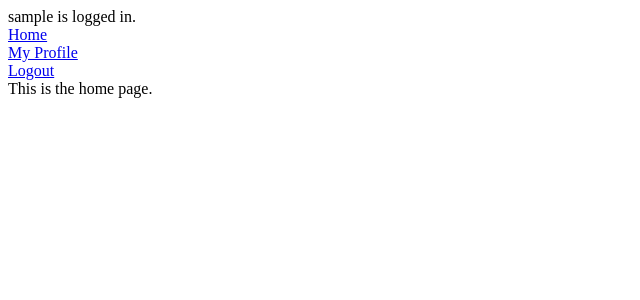
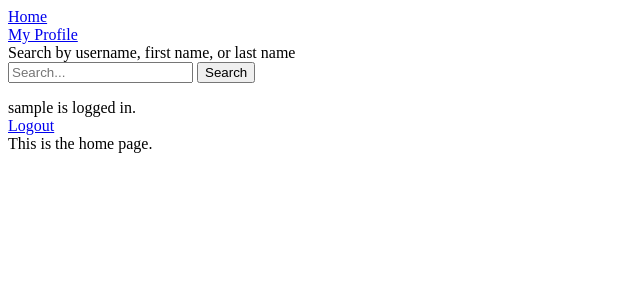
Before and after one commit to ChristianTreubig/cp-test, a Django app: page / in a window 1280 px wide. Shown: the top 300 px of the page, without its empty margins (0-640 px from the left). Run offline with Django 3.2, Linux system fonts and the light colour scheme; the visitor is signed in with stand-in values (Sample User, id 1).

Commit message:
add user search

```diff
--- a/cp_project/insta_clone/templates/base.html
+++ b/cp_project/insta_clone/templates/base.html
@@ -1,7 +1,15 @@
-<div>{{ request.user.username }} is logged in.</div>
 <div><a href="{% url 'home' %}">Home</a></div>
 <div><a href="{% url 'my_profile' %}">My Profile</a></div>
+<div>
+    <div>Search by username, first name, or last name</div>
+    <form action="{% url 'search_users' %}" method="GET">
+        <input name="search_string" type="text" placeholder="Search..." id="search_users">
+        <button type="submit">Search</button>
+    </form>
+</div>
+<div>{{ request.user.username }} is logged in.</div>
 <div><a href="{% url 'logout' %}">Logout</a></div>
+
 
 {% block content %}
 {% endblock content %}
--- a/cp_project/insta_clone/urls.py
+++ b/cp_project/insta_clone/urls.py
@@ -9,5 +9,6 @@ urlpatterns = [
     path('', views.home, name='home'),
     path('sign_up', views.SignupView.as_view(), name='sign_up'),
     path('my_profile', views.my_profile, name='my_profile'),
+    path('search_users', views.search_users, name='search_users'),
     path('logout', LogoutView.as_view(), name='logout'),
 ]
--- a/cp_project/insta_clone/views.py
+++ b/cp_project/insta_clone/views.py
@@ -28,6 +28,26 @@ def my_profile(request):
         'my_profile.html',
         context={
             'follow_counts': follow_counts,
+        },
+    )
+
+
+# TODO: make each search result a link to that user's profile
+@login_required()
+def search_users(request):
+    search_string = request.GET.get('search_string')
+
+    users = User.objects.filter(
+        Q(username__icontains=search_string) |
+        Q(first_name__icontains=search_string) |
+        Q(last_name__icontains=search_string)
+    ).exclude(id=request.user.id)
+
+    return render(
+        request,
+        'search_results.html',
+        context={
+            'users': users,
         },
     )
 
```
Also changed, not shown: cp_project/insta_clone/templates/search_results.html (added, +10 -0 lines).
